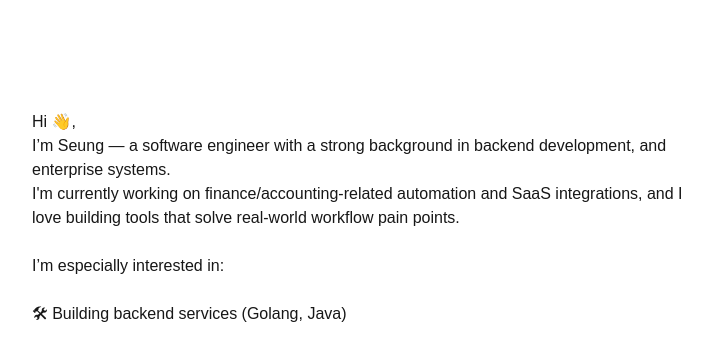
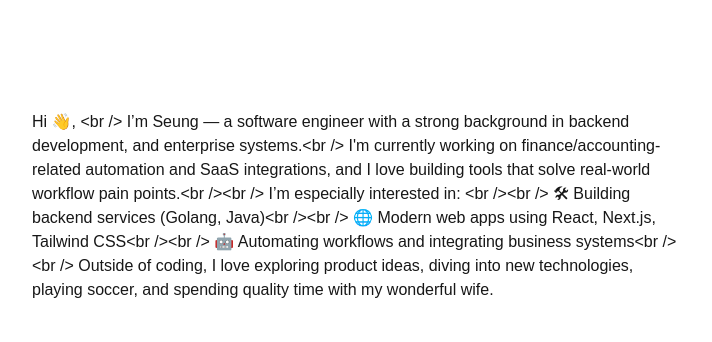
Before and after one commit to wassup-chicken/wassup-profile, a Next.js app: page /about in a window 1280 px wide. Shown: the part 458-800 px from the top of the page, without its empty margins (280-992 px from the left). Built offline with nearby package versions, Linux system fonts and the light colour scheme.

Commit message:
update about

```diff
--- a/src/app/about/page.js
+++ b/src/app/about/page.js
@@ -6,14 +6,14 @@
             </svg>
             <div className="flex justify-center items-center mt-10">
                 <p className="w-full p-10">
-                    Hi 👋, <br />
+                    {`Hi 👋, <br />
                     I’m Seung — a software engineer with a strong background in backend development, and enterprise systems.<br />
                     I'm currently working on finance/accounting-related automation and SaaS integrations, and I love building tools that solve real-world workflow pain points.<br /><br />
                     I’m especially interested in: <br /><br />
                     🛠 Building backend services (Golang, Java)<br /><br />
                     🌐 Modern web apps using React, Next.js, Tailwind CSS<br /><br />
                     🤖 Automating workflows and integrating business systems<br /><br />
-                    Outside of coding, I love exploring product ideas, diving into new technologies, playing soccer, and spending quality time with my wonderful wife.
+                    Outside of coding, I love exploring product ideas, diving into new technologies, playing soccer, and spending quality time with my wonderful wife.`}
                 </p>
             </div>
         </>
```
